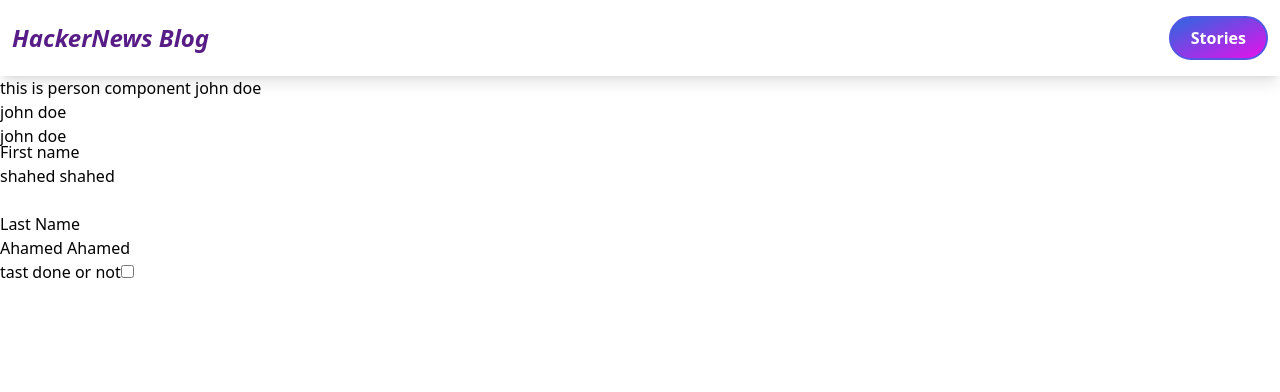
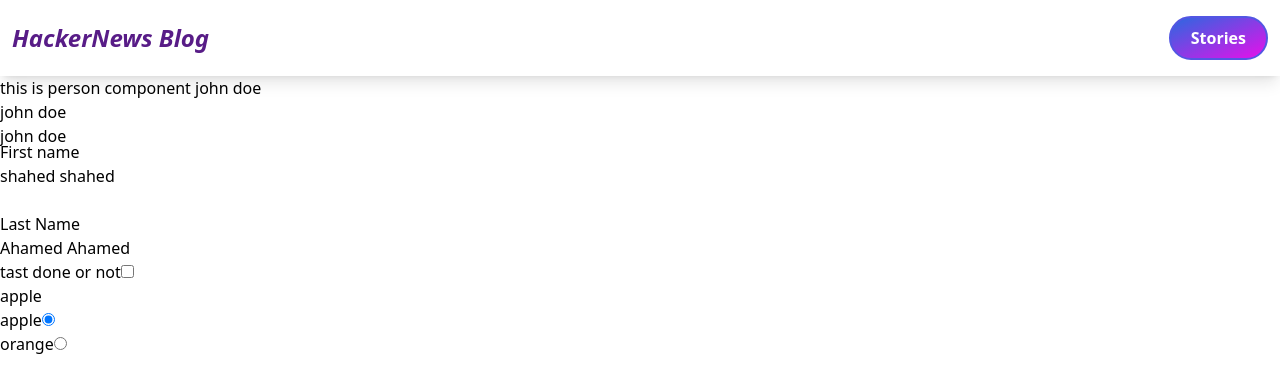
Before and after one commit to saiem-jatri/hackernewsTask, a Vue app: page / in a window 1280 px wide. Shown: the top 392 px of the page. Built offline with nearby package versions, Linux system fonts and the light colour scheme.

Commit message:
radio button components added

```diff
--- a/src/App.vue
+++ b/src/App.vue
@@ -4,6 +4,7 @@ import ButtonComponent from "./components/practice/ButtonComponent.vue";
 import PersonComponent from "./components/practice/PersonComponent.vue";
 import MultiplleVmodel from "./components/practice/MultiplleVmodel.vue";
 import Checkbox from "./components/practice/Checkbox.vue";
+import RadioButton from "./components/practice/RadioButton.vue";
 import {reactive, ref} from "vue";
 const text = ref('hello')
 const person = reactive({
@@ -13,6 +14,8 @@ const person = reactive({
 const fname = ref('shahed')
 const lname = ref('Ahamed')
 const task = ref(false)
+
+const fruits = ref('apple')
 </script>
 
 <template>
@@ -27,6 +30,9 @@ const task = ref(false)
   <MultiplleVmodel v-model:fname="fname" v-model:lname="lname" />
 
   <Checkbox label="tast done or not"  v-model="task"/>
+  <p>{{fruits}}</p>
+  <RadioButton v-model="fruits" label="apple" value="apple"/>
+  <RadioButton v-model="fruits" label="orange" value="orange"/>
   <footer></footer>
 </template>
 
--- /dev/null
+++ b/src/components/practice/RadioButton.vue
@@ -0,0 +1,17 @@
+<script setup>
+import {computed} from "vue";
+
+const props = defineProps(['label','modelValue','value'])
+const emit = defineEmits(['update:modelValue'])
+const radioValue = computed({
+  get: ()=> props.modelValue,
+  set: (value)=> emit('update:modelValue',value)
+})
+</script>
+
+<template>
+  <div>
+    <label >{{label}}</label>
+    <input type="radio" :value="value" v-model="radioValue">
+  </div>
+</template>
```
